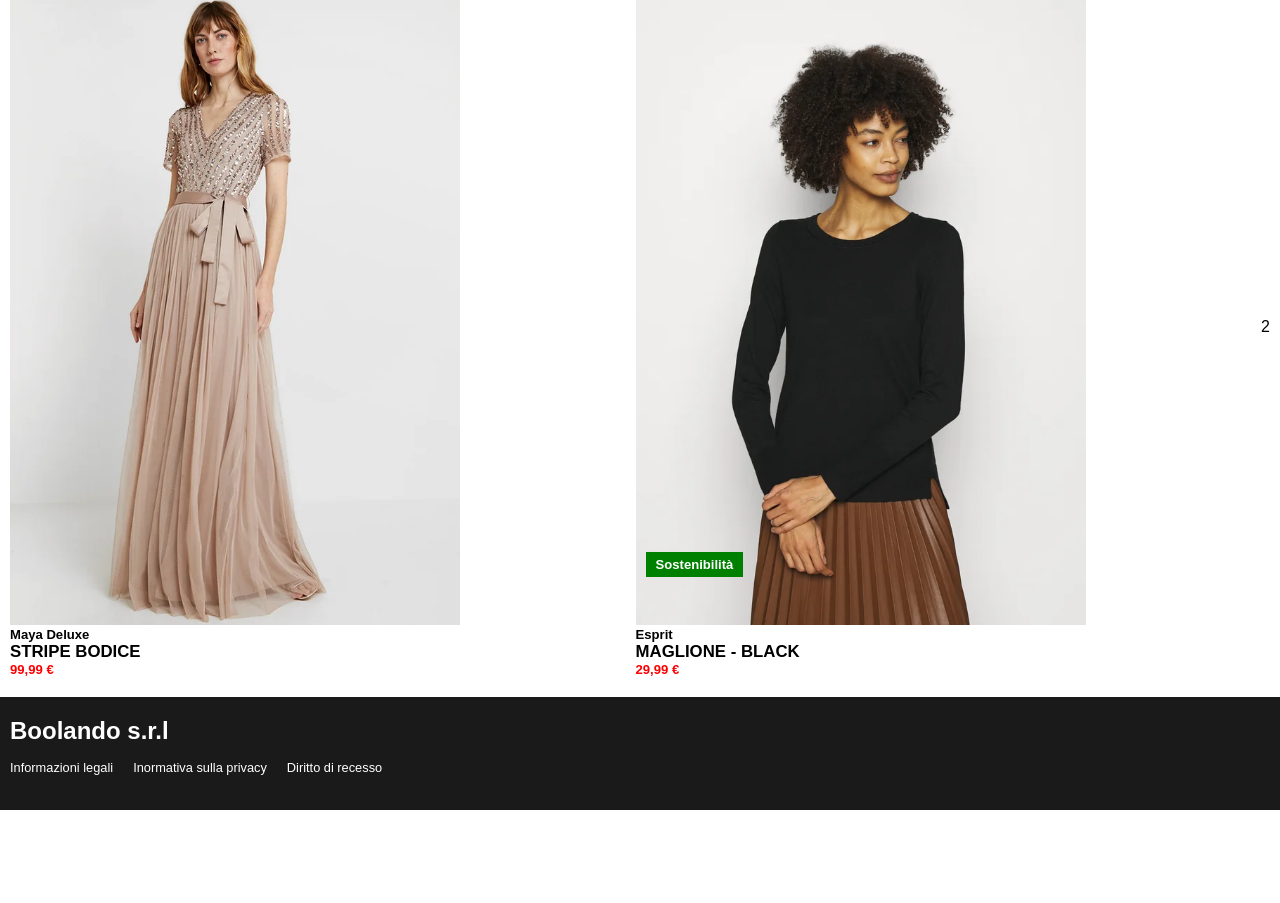
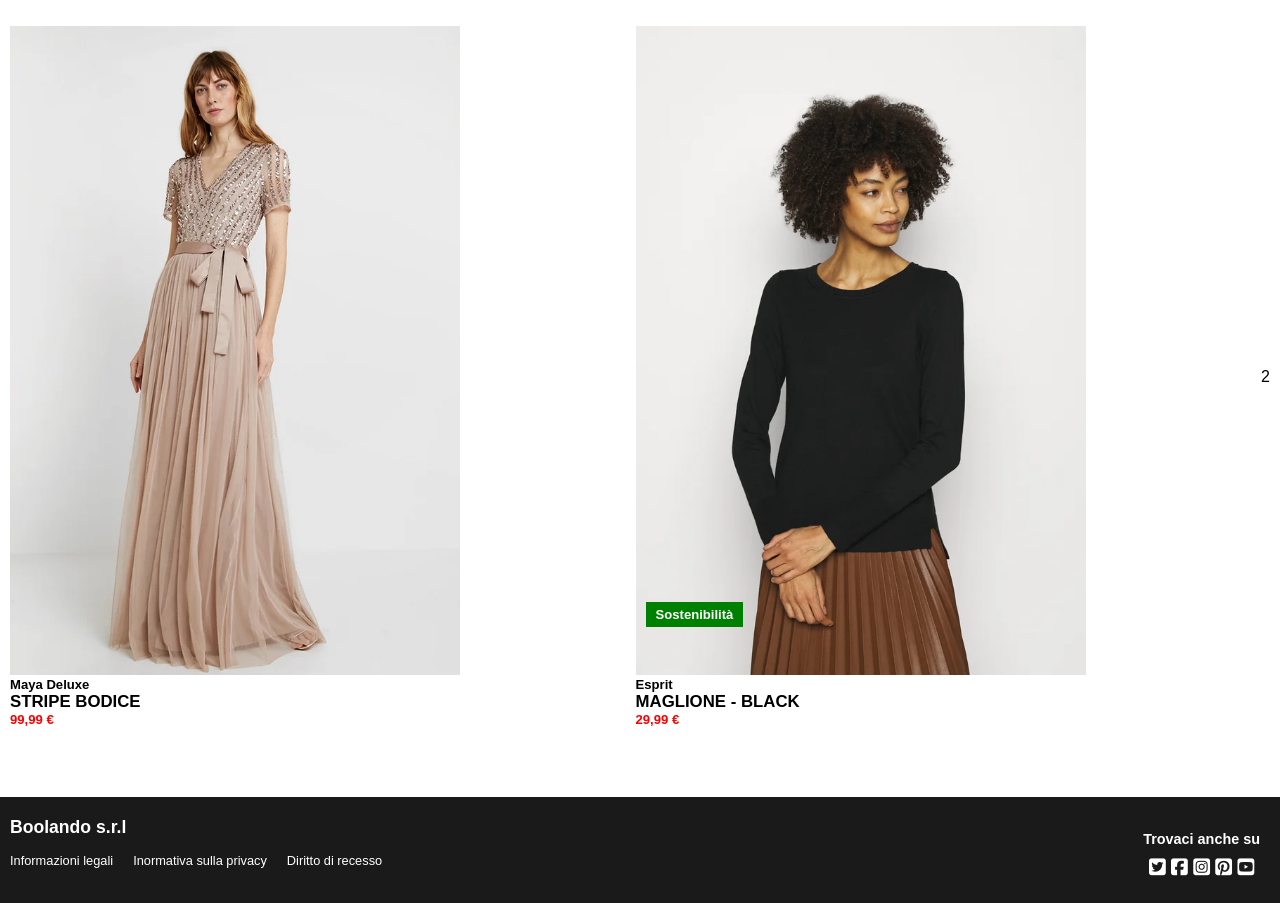
Before and after one commit to GemelliAngelo/html-css-boolando, a plain HTML site: page index.html in a window 1280 px wide. Shown: the part 1578-2481 px from the top of the page. Before the commit the page ends 2388 px from the top, so only its background shows below. Drawn offline with Linux system fonts and the light colour scheme.

Commit message:
complete

```diff
--- a/css/style.css
+++ b/css/style.css
@@ -77,7 +77,7 @@ footer {
 /* MAIN */
 
 section.products {
-  padding: 20px 0;
+  padding: 70px 0;
 }
 
 .products > .container {
@@ -151,9 +151,19 @@ section.products {
 
 /* FOOTER */
 
+footer > .container {
+  display: flex;
+  justify-content: space-between;
+  align-items: center;
+}
+
 .privacy {
   color: white;
   padding: 20px 0;
+}
+
+.privacy-title {
+  font-size: 1.1rem;
 }
 
 .privacy-link {
@@ -167,3 +177,14 @@ section.products {
   text-decoration: none;
   color: white;
 }
+
+.contacts {
+  font-size: 1.2rem;
+  color: white;
+  text-align: center;
+}
+
+.contacts-title {
+  padding: 10px;
+  font-size: 0.9rem;
+}
--- a/index.html
+++ b/index.html
@@ -149,14 +149,21 @@
     <footer>
       <div class="container">
         <div class="privacy">
-          <h2>Boolando s.r.l</h2>
+          <h2 class="privacy-title">Boolando s.r.l</h2>
           <nav class="privacy-link">
             <a class="privacy-link-item" href="#">Informazioni legali</a>
             <a class="privacy-link-item" href="#">Inormativa sulla privacy</a>
             <a class="privacy-link-item" href="#">Diritto di recesso</a>
           </nav>
         </div>
-        <div class="contacts"></div>
+        <div class="contacts">
+          <h3 class="contacts-title">Trovaci anche su</h3>
+          <i class="fa-brands fa-square-twitter"></i>
+          <i class="fa-brands fa-square-facebook"></i>
+          <i class="fa-brands fa-square-instagram"></i>
+          <i class="fa-brands fa-square-pinterest"></i>
+          <i class="fa-brands fa-square-youtube"></i>
+        </div>
       </div>
     </footer>
   </body>
```
